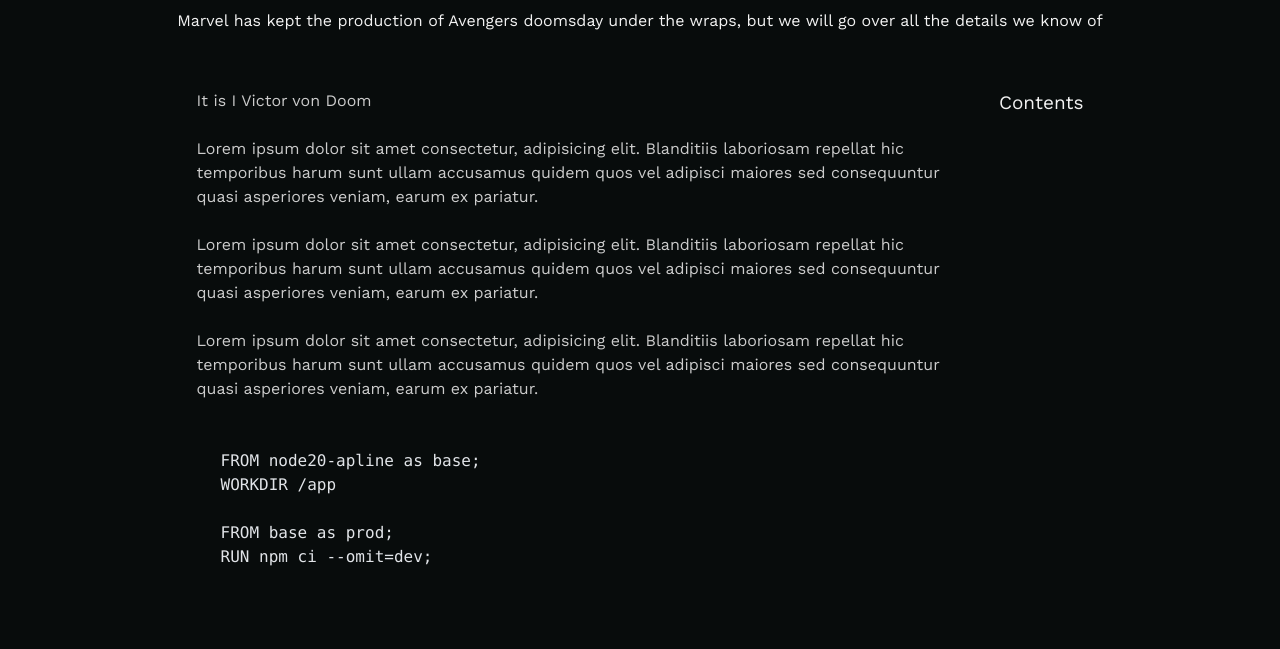
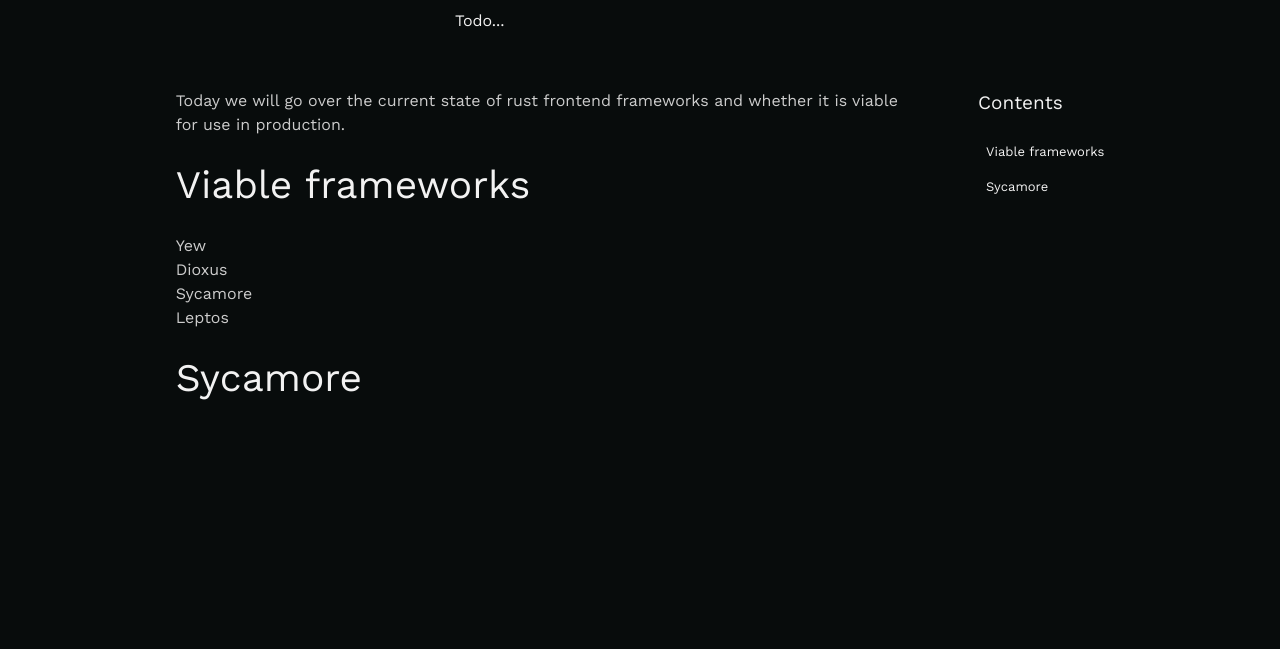
Before and after one commit to snubwoody/wakunguma.com, an Astro site: page /blog/rust-frontend-frameworks in a window 1280 px wide. Shown: the part 611-1260 px from the top of the page. After the commit the page ends 1070 px from the top, so only its background shows below. Built offline with nearby package versions, Linux system fonts and the light colour scheme; Astro itself is replaced by a stand-in of ours.

Commit message:
update post

````diff
--- a/src/pages/blog/rust-frontend-frameworks.md
+++ b/src/pages/blog/rust-frontend-frameworks.md
@@ -1,24 +1,18 @@
 ---
-title: 'Reducing your docker image size'
+title: 'Rust for the frontend'
 author: 'Wakunguma Kalimukwa'
-published: '12th Dec, 2024'
+published: '20th April, 2025'
 layout: '../../layouts/BlogLayout.astro'
 image: 'https://cdn.pixabay.com/photo/2020/04/02/22/05/home-office-4996834_1280.jpg'
-synopsis: 'Marvel has kept the production of Avengers doomsday under the wraps, but we will go over all the details we know of'
+synopsis: 'Todo...'
 ---
 
-It is I Victor von Doom
+Today we will go over the current state of rust frontend frameworks and whether it is viable for use in production.
 
-Lorem ipsum dolor sit amet consectetur, adipisicing elit. Blanditiis laboriosam repellat hic temporibus harum sunt ullam accusamus quidem quos vel adipisci maiores sed consequuntur quasi asperiores veniam, earum ex pariatur.
+## Viable frameworks
+- Yew
+- Dioxus
+- Sycamore
+- Leptos
 
-Lorem ipsum dolor sit amet consectetur, adipisicing elit. Blanditiis laboriosam repellat hic temporibus harum sunt ullam accusamus quidem quos vel adipisci maiores sed consequuntur quasi asperiores veniam, earum ex pariatur.
-
-Lorem ipsum dolor sit amet consectetur, adipisicing elit. Blanditiis laboriosam repellat hic temporibus harum sunt ullam accusamus quidem quos vel adipisci maiores sed consequuntur quasi asperiores veniam, earum ex pariatur.
-
-```dockerfile
-FROM node20-apline as base;
-WORKDIR /app
-
-FROM base as prod;
-RUN npm ci --omit=dev;
-```
+## Sycamore
````
Also changed, not shown: .obsidian/workspace.json.
